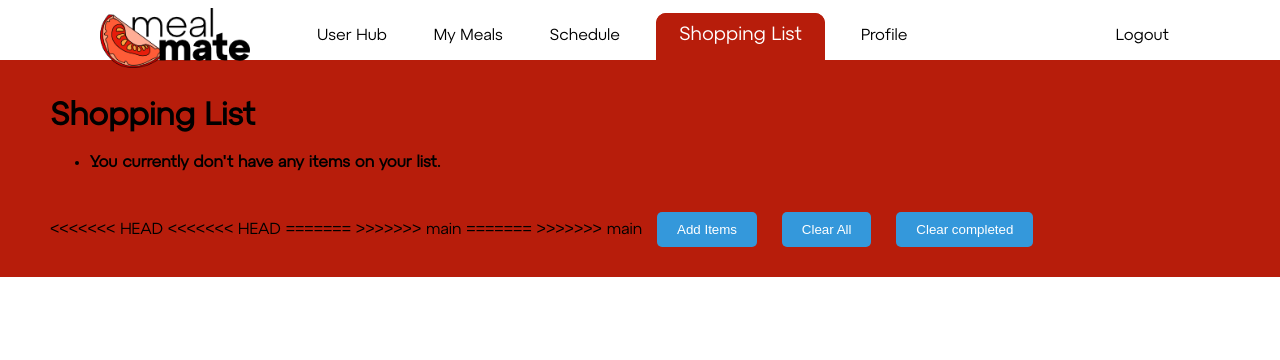
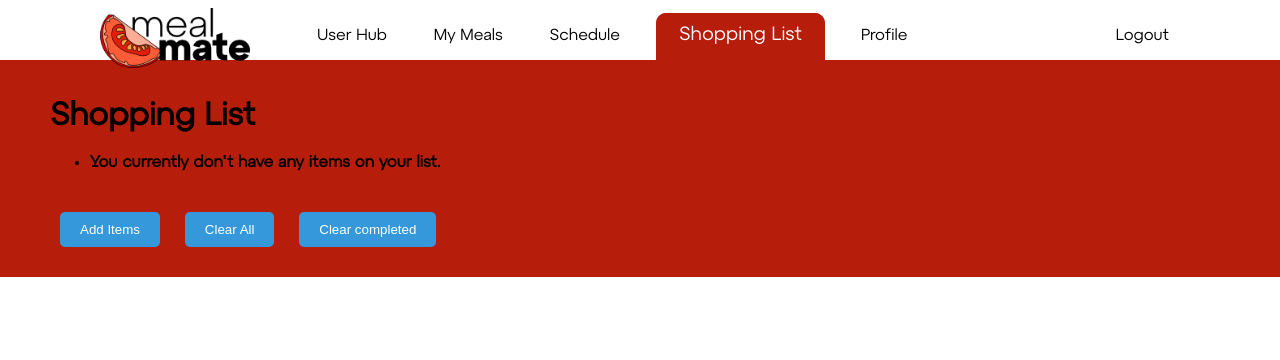
Before and after one commit to annalina0810/MyMealMate, a Django app: page /MyMealMate/shopping_list/ in a window 1280 px wide. Shown: the top 360 px of the page. Run offline with Django 3.2, Linux system fonts and the light colour scheme; the visitor is signed in with stand-in values (Sample User, id 1); data comes from the database, SQL or seed files in the repository; data that the repository does not hold is empty.

```diff
--- a/templates/MyMealMate/shopping_list.html
+++ b/templates/MyMealMate/shopping_list.html
@@ -29,14 +29,7 @@
     {%endif%}
 <br/>
 <div>
-<<<<<<< HEAD
-<<<<<<< HEAD
-=======
 
->>>>>>> main
-=======
-
->>>>>>> main
     <button class="button" onclick="window.location.href = '{% url 'MyMealMate:edit_shopping_list' %}';">Add Items</button>
     <button class="button" onclick="clearAll()">Clear All</button>
     <button class="button" onclick="window.location.href = '{% url 'MyMealMate:clear_completed' %}';">Clear completed</button>
```
